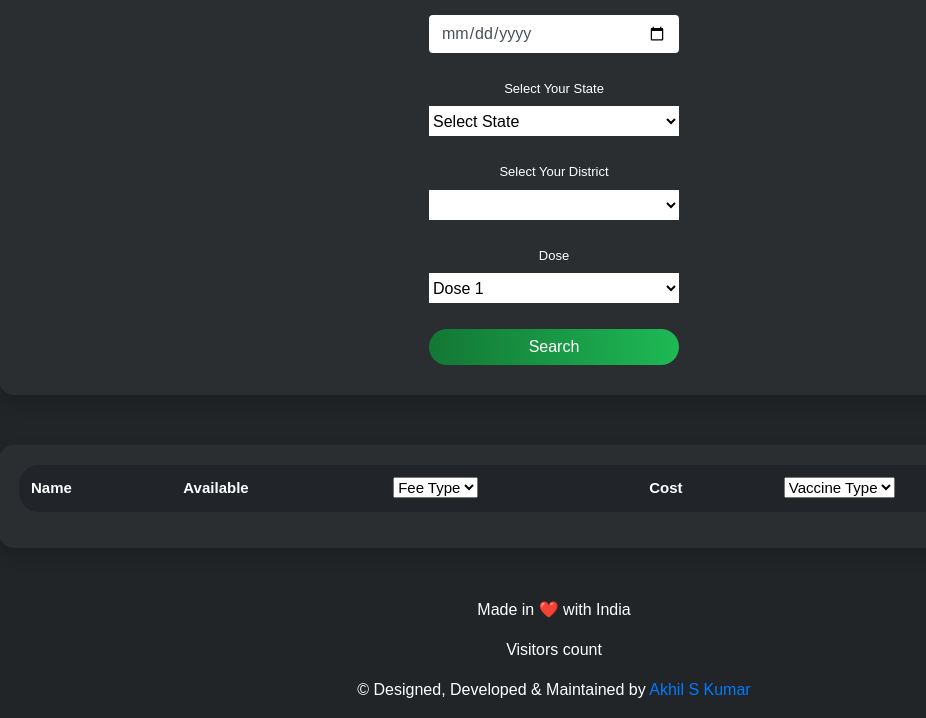
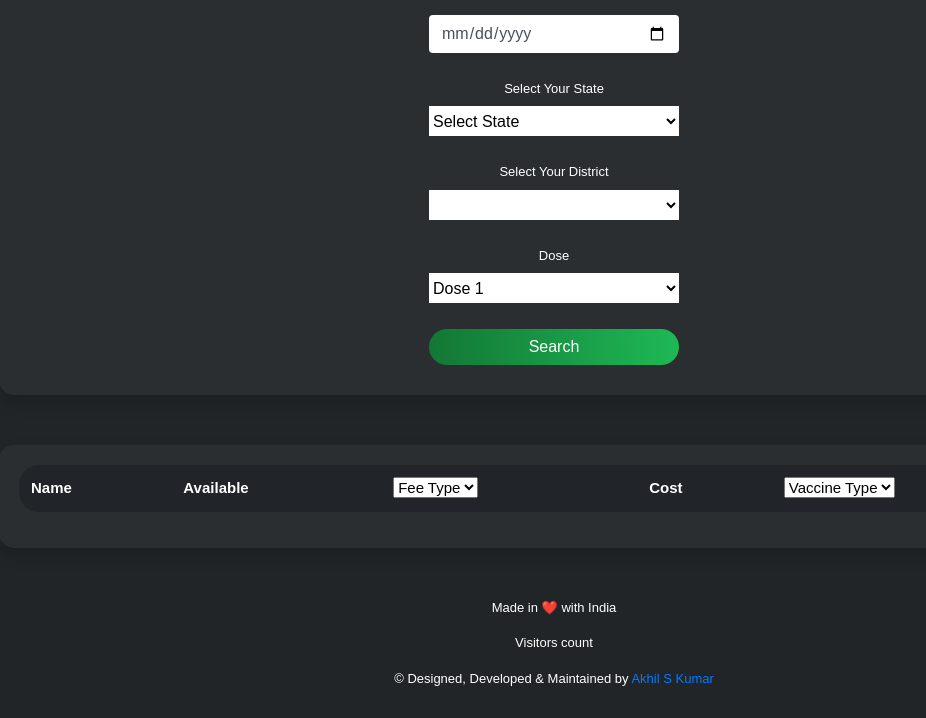
Before and after one commit to akhil-s-kumar/COVID-19, a plain HTML site: page index.html in a window 1280 px wide. Shown: the part 171-889 px from the top of the page, without its empty margins (86-1012 px from the left). Drawn offline with nearby package versions, Linux system fonts and the light colour scheme; no server answers.

Commit message:
Footer update

```diff
--- a/index.html
+++ b/index.html
@@ -94,7 +94,7 @@
     <div class="row text-center">
       <div class="bottom-align-text col-lg-12">
         <p class="copyright">Made in ❤️ with India</p>
-        <p style="color: #ffffff;">Visitors count <span id="count"></span></p>
+        <p class="copyright">Visitors count <span id="count"></span></p>
         <p class="copyright">© Designed, Developed & Maintained by <a href="https://www.instagram.com/_.akhil.sk._"
           target="blank">Akhil S Kumar<a></a></p>
       </div>
--- a/style.css
+++ b/style.css
@@ -89,6 +89,7 @@ body{
 
 .copyright{
     color: #ffffff;
+    font-size: small;
 }
 
 #noSlotAvailable{
```
